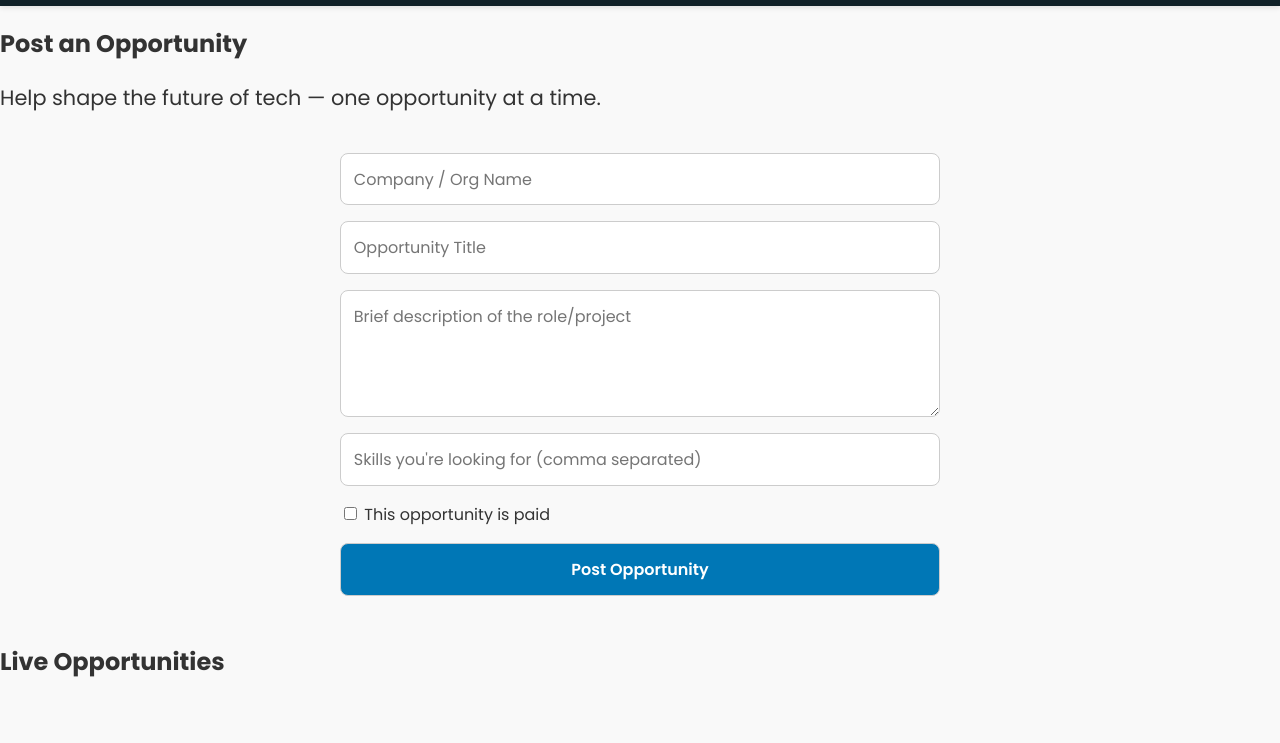
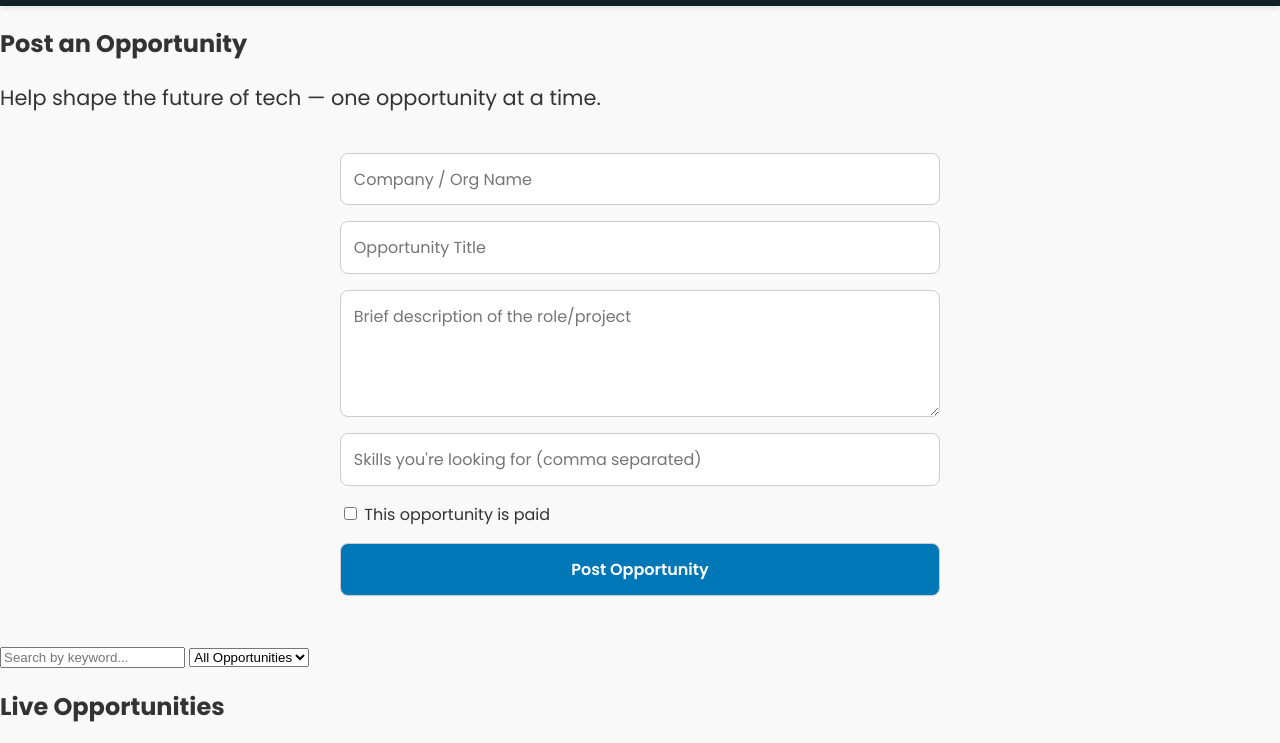
Before and after one commit to LMH1988/internxchange, a plain HTML site: page employers.html in a window 1280 px wide. Shown: the part 83-826 px from the top of the page. Before the commit the page ends 800 px from the top, so only its background shows below. Drawn offline with Linux system fonts and the light colour scheme.

Commit message:
Update employers.html

```diff
--- a/employers.html
+++ b/employers.html
@@ -40,6 +40,23 @@
 
         <button type="submit">Post Opportunity</button>
       </form>
+          <!-- Search & Filter Bar -->
+<section class="filter-bar">
+  <div class="filter-group">
+    <input
+      type="text"
+      id="searchInput"
+      placeholder="Search by keyword..."
+      aria-label="Search employer posts"
+    />
+
+    <select id="typeFilter" aria-label="Filter by opportunity type">
+      <option value="all">All Opportunities</option>
+      <option value="paid">Paid</option>
+      <option value="unpaid">Unpaid</option>
+    </select>
+  </div>
+</section>
 
       <h2>Live Opportunities</h2>
       <div id="opportunityList" class="opportunity-list">
```
